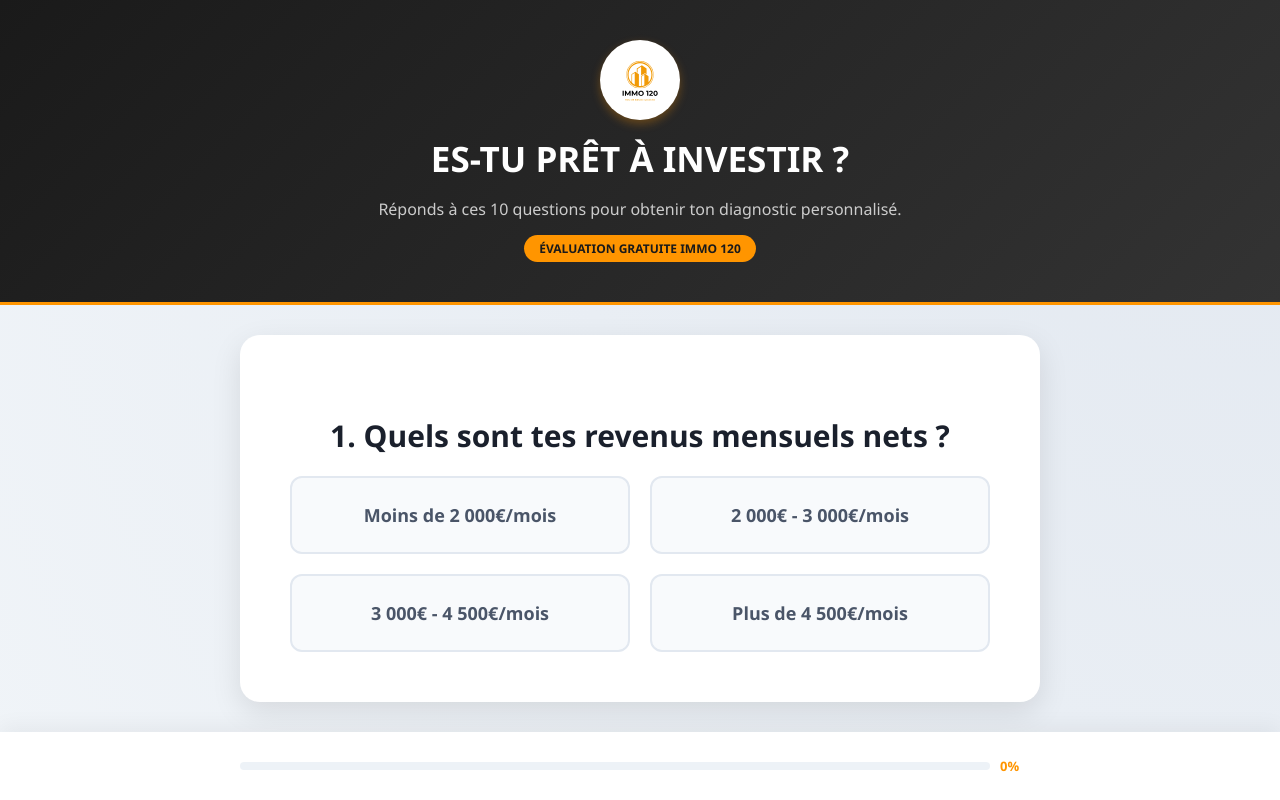
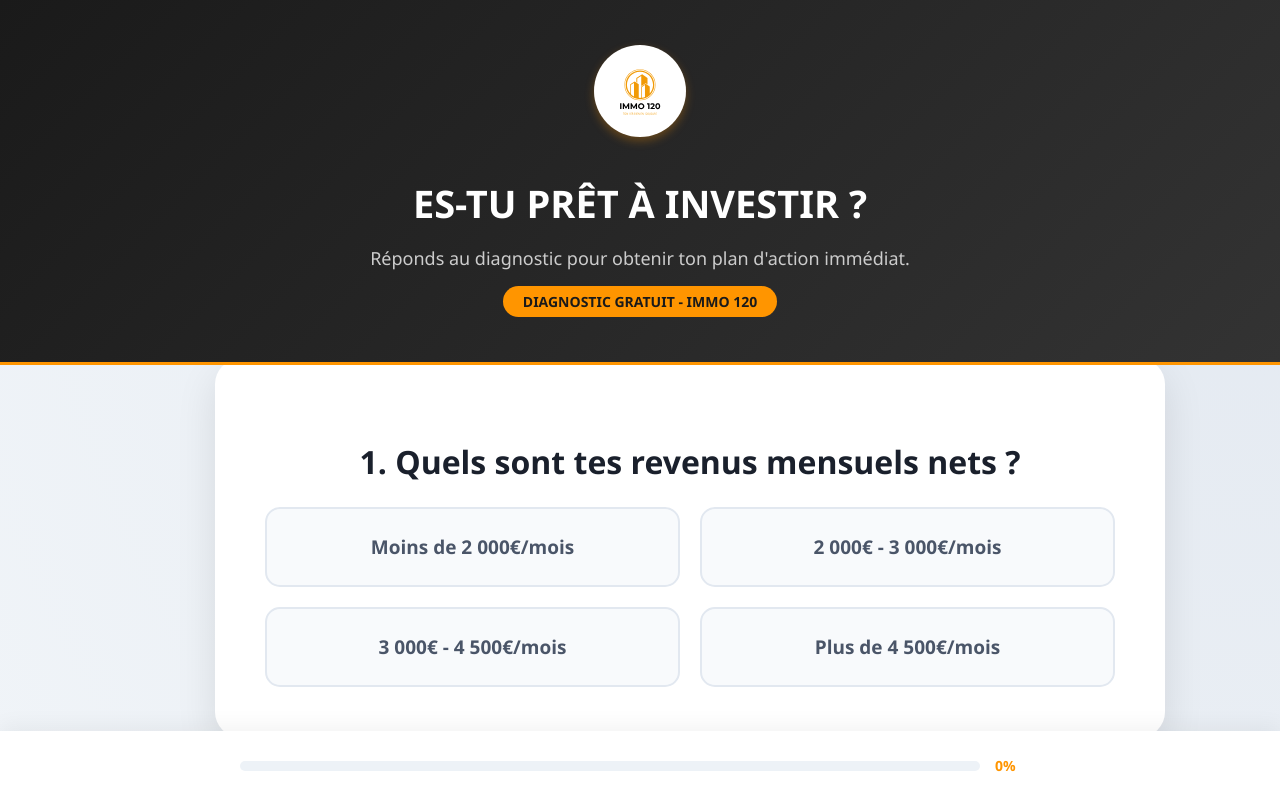
Before and after one commit to Immo120/Quiz-immobilier-, a website: page index.html in a window 1280 px wide. Drawn offline with Linux system fonts and the light colour scheme.

Commit message:
Update index.html

```diff
--- a/index.html
+++ b/index.html
@@ -5,7 +5,7 @@
     <meta name="viewport" content="width=device-width, initial-scale=1.0, maximum-scale=1.0, user-scalable=no">
     <title>Diagnostic Immo 120 - Es-tu prêt ?</title>
     <style>
-        /* Verrouillage de l'écran principal */
+        /* Verrouillage de l'écran principal pour l'aspect "App" */
         html, body {
             margin: 0; padding: 0; height: 100%; width: 100%;
             overflow: hidden;
@@ -22,26 +22,32 @@
         /* --- HEADER ADAPTATIF --- */
         .header {
             background: linear-gradient(135deg, #1a1a1a 0%, #333 100%);
-            padding: 15px 10px; /* Très fin sur mobile par défaut */
+            padding: 20px 15px;
             text-align: center;
             color: white;
             border-bottom: 3px solid #FF9500;
-            flex-shrink: 0; /* Empêche le header de s'écraser */
+            flex-shrink: 0;
         }
 
         .header-content { max-width: 900px; margin: 0 auto; }
 
         .logo {
-            width: 45px; height: 45px; /* Petit logo sur mobile */
+            width: 55px; height: 55px;
             background: white; border-radius: 50%;
             display: inline-flex; align-items: center; justify-content: center;
-            margin-bottom: 5px; padding: 5px;
+            margin-bottom: 8px; padding: 6px;
             box-shadow: 0 4px 10px rgba(255,149,0,0.3);
         }
         .logo img { width: 100%; height: 100%; object-fit: contain; }
 
-        .header h1 { font-size: 18px; font-weight: 800; margin: 0; }
-        .header p, .header-badge { display: none; } /* On cache le surplus sur mobile */
+        .header h1 { font-size: 20px; font-weight: 800; margin-bottom: 5px; text-transform: uppercase; }
+        .header p { font-size: 13px; color: #ccc; margin-bottom: 8px; line-height: 1.3; }
+
+        .header-badge {
+            display: inline-block; background: #FF9500; color: #1a1a1a;
+            padding: 4px 12px; border-radius: 20px; font-size: 11px;
+            font-weight: 900;
+        }
 
         /* --- CONTENEUR CENTRAL --- */
         .quiz-container {
@@ -49,22 +55,21 @@
             display: flex;
             align-items: center;
             justify-content: center;
-            padding: 10px;
-            overflow: hidden; /* Le conteneur reste fixe */
+            padding: 15px;
+            overflow: hidden;
         }
 
-        #quizForm { width: 100%; max-width: 800px; height: 100%; display: flex; align-items: center;}
+        #quizForm { width: 100%; max-width: 850px; }
 
-        /* Carte de question avec scroll interne si besoin */
         .step {
             display: none;
             background: white;
-            padding: 20px;
-            border-radius: 20px;
-            box-shadow: 0 10px 30px rgba(0,0,0,0.1);
+            padding: 25px;
+            border-radius: 25px;
+            box-shadow: 0 15px 40px rgba(0,0,0,0.1);
             width: 100%;
-            max-height: 95%; /* Ne dépasse jamais l'écran */
-            overflow-y: auto; /* Autorise le scroll SEULEMENT ici si les réponses sont trop grandes */
+            max-height: 90vh;
+            overflow-y: auto;
             animation: fadeIn 0.4s ease-out;
         }
         .step.active { display: block; }
@@ -72,20 +77,20 @@
         @keyframes fadeIn { from { opacity: 0; transform: scale(0.98); } to { opacity: 1; transform: scale(1); } }
 
         .question-title {
-            font-size: 19px; font-weight: 800; color: #1a202c;
-            margin-bottom: 20px; text-align: center;
+            font-size: 20px; font-weight: 800; color: #1a202c;
+            margin-bottom: 25px; text-align: center; line-height: 1.3;
         }
 
-        .options-grid { display: grid; grid-template-columns: 1fr; gap: 10px; }
+        .options-grid { display: grid; grid-template-columns: 1fr; gap: 12px; }
 
         .option-card {
             background: #f8fafc; border: 2px solid #e2e8f0;
-            border-radius: 12px; padding: 15px; cursor: pointer;
-            transition: all 0.2s; font-size: 15px; font-weight: 600;
+            border-radius: 15px; padding: 18px; cursor: pointer;
+            transition: all 0.2s; font-size: 16px; font-weight: 600;
             color: #4a5568; text-align: center;
         }
 
-        .option-card:hover { border-color: #FF9500; background: #fffaf0; }
+        .option-card:hover { border-color: #FF9500; background: #fffaf0; transform: translateY(-2px); }
 
         /* --- FOOTER FIXE --- */
         .progress-footer {
@@ -94,28 +99,32 @@
             display: flex; align-items: center; justify-content: center;
             flex-shrink: 0;
         }
-        .progress-wrapper { flex: 1; max-width: 800px; display: flex; align-items: center; gap: 10px; }
-        .progress-bg { flex: 1; height: 8px; background: #edf2f7; border-radius: 10px; overflow: hidden; }
+        .progress-wrapper { flex: 1; max-width: 800px; display: flex; align-items: center; gap: 15px; }
+        .progress-bg { flex: 1; height: 10px; background: #edf2f7; border-radius: 10px; overflow: hidden; }
         .progress-fill { height: 100%; background: linear-gradient(90deg, #FF9500, #FF6B00); width: 0%; transition: width 0.4s ease; }
-        .progress-text { font-weight: 800; color: #FF9500; min-width: 40px; font-size: 13px; }
+        .progress-text { font-weight: 800; color: #FF9500; min-width: 45px; font-size: 14px; }
 
         /* Formulaire final */
-        input { width: 100%; padding: 15px; margin-bottom: 10px; border: 2px solid #e2e8f0; border-radius: 10px; font-size: 16px; }
-        .btn-submit { width: 100%; padding: 18px; background: #1a1a1a; color: white; border: none; border-radius: 10px; font-size: 17px; font-weight: 800; }
+        input { width: 100%; padding: 16px; margin-bottom: 12px; border: 2px solid #e2e8f0; border-radius: 12px; font-size: 16px; }
+        .btn-submit { width: 100%; padding: 18px; background: #1a1a1a; color: white; border: none; border-radius: 12px; font-size: 18px; font-weight: 800; cursor: pointer; }
 
-        /* --- RESPONSIVE ORDINATEUR --- */
+        /* Styles Succès (Repris de ton original) */
+        .profile-badge { display: inline-block; padding: 12px 25px; border-radius: 50px; color: white; font-weight: 800; margin-bottom: 20px; }
+        .profile-pret { background: #10b981; }
+        .profile-presque { background: #f59e0b; }
+        .profile-pas-pret { background: #ef4444; }
+
+        /* --- RESPONSIVE PC --- */
         @media (min-width: 1024px) {
-            .header { padding: 40px 20px; }
-            .header h1 { font-size: 35px; margin-bottom: 10px; }
-            .header p { display: block; font-size: 16px; color: #ccc; margin-bottom: 15px; }
-            .header-badge { display: inline-block; background: #FF9500; color: #1a1a1a; padding: 5px 15px; border-radius: 20px; font-size: 12px; font-weight: 900; }
-            .logo { width: 70px; height: 70px; margin-bottom: 15px; }
-
-            .quiz-container { padding: 40px; }
+            .header { padding: 45px 20px; }
+            .header h1 { font-size: 38px; }
+            .header p { font-size: 18px; margin-bottom: 15px; }
+            .header-badge { font-size: 14px; padding: 6px 20px; }
+            .logo { width: 80px; height: 80px; margin-bottom: 15px; }
             .step { padding: 50px; }
-            .question-title { font-size: 30px; }
+            .question-title { font-size: 32px; }
             .options-grid { grid-template-columns: 1fr 1fr; gap: 20px; }
-            .option-card { padding: 25px; font-size: 18px; }
+            .option-card { padding: 25px; font-size: 19px; }
             .progress-footer { padding: 25px; }
         }
     </style>
@@ -128,8 +137,8 @@
                 <img src="Immo 120_20251031_094012_0000.svg" alt="Logo">
             </div>
             <h1>ES-TU PRÊT À INVESTIR ?</h1>
-            <p>Réponds à ces 10 questions pour obtenir ton diagnostic personnalisé.</p>
-            <div class="header-badge">ÉVALUATION GRATUITE IMMO 120</div>
+            <p>Réponds au diagnostic pour obtenir ton plan d'action immédiat.</p>
+            <div class="header-badge">DIAGNOSTIC GRATUIT - IMMO 120</div>
         </div>
     </div>
 
@@ -198,7 +207,7 @@
             <div class="step" data-step="7">
                 <p class="question-title">7. Tu es actuellement logé(e) ... ?</p>
                 <div class="options-grid">
-                    <div class="option-card" onclick="nextStep('logement', 'fonction')">En logement fonction</div>
+                    <div class="option-card" onclick="nextStep('logement', 'fonction')">Logement fonction</div>
                     <div class="option-card" onclick="nextStep('logement', 'locataire')">Location classique</div>
                     <div class="option-card" onclick="nextStep('logement', 'proprietaire-rp')">Propriétaire RP</div>
                     <div class="option-card" onclick="nextStep('logement', 'proprietaire-invest')">Déjà investisseur</div>
@@ -239,11 +248,11 @@
                     <input type="email" id="email" placeholder="Ton adresse email" required>
                     <input type="tel" id="telephone" placeholder="Ton numéro de téléphone" required>
                     <input type="text" id="instagram" placeholder="Ton pseudo Instagram" required>
-                    <button type="submit" class="btn-submit">OBTENIR MES RÉSULTATS</button>
+                    <button type="submit" class="btn-submit">DÉCOUVRIR MON PROFIL</button>
                 </div>
             </div>
         </form>
-        <div id="successScreen" style="display:none; text-align:center; background:white; padding:30px; border-radius:20px; box-shadow:0 10px 30px rgba(0,0,0,0.1);"></div>
+        <div id="successScreen" style="display:none; width:100%; max-width:600px; margin: 0 auto; background:white; padding:30px; border-radius:25px; box-shadow:0 10px 30px rgba(0,0,0,0.1);"></div>
     </div>
 
     <div class="progress-footer" id="progressWrapper">
@@ -274,7 +283,8 @@
 
         document.getElementById('quizForm').addEventListener('submit', async function(e) {
             e.preventDefault();
-            answers.prenom = document.getElementById('prenom').value;
+            const prenom = document.getElementById('prenom').value;
+            answers.prenom = prenom;
             answers.email = document.getElementById('email').value;
             answers.telephone = document.getElementById('telephone').value;
             answers.instagram = document.getElementById('instagram').value;
@@ -289,9 +299,19 @@
             screen.style.display = 'block';
 
             let html = '';
-            if (profil === 'PRET') html = `<h2 style="color:#10b981">✅ TU ES PRÊT !</h2><p>Félicitations <strong>${answers.prenom}</strong> ! Ton profil est idéal. Check tes emails.</p>`;
-            else if (profil === 'PRESQUE') html = `<h2 style="color:#f59e0b">⚠️ PRESQUE PRÊT</h2><p>Tu y es presque, <strong>${answers.prenom}</strong> ! Ton diagnostic arrive par mail.</p>`;
-            else html = `<h2 style="color:#ef4444">🛑 PAS ENCORE</h2><p>C'est un peu tôt, <strong>${answers.prenom}</strong>. On t'envoie un plan sur 12 mois.</p>`;
+            if (profil === 'PRET') {
+                html = `<div style="text-align:center;"><span class="profile-badge profile-pret">✅ TU ES PRÊT !</span></div>
+                        <p style="text-align:center; font-size:18px;"><strong>Félicitations ${prenom}</strong>,</p>
+                        <p style="text-align:center; font-size:16px; margin-top:15px; line-height:1.6;">Ton profil est idéal. Ton diagnostic et ton plan d'action immédiat t'attendent dans ta boîte mail !</p>`;
+            } else if (profil === 'PRESQUE') {
+                html = `<div style="text-align:center;"><span class="profile-badge profile-presque">⚠️ PRESQUE PRÊT</span></div>
+                        <p style="text-align:center; font-size:18px;"><strong>Bravo ${prenom}</strong>,</p>
+                        <p style="text-align:center; font-size:16px; margin-top:15px; line-height:1.6;">Tu es sur la bonne voie ! Ton diagnostic et ton plan personnalisé t'ont été envoyés par email.</p>`;
+            } else {
+                html = `<div style="text-align:center;"><span class="profile-badge profile-pas-pret">🛑 PAS ENCORE PRÊT</span></div>
+                        <p style="text-align:center; font-size:18px;"><strong>Bonjour ${prenom}</strong>,</p>
+                        <p style="text-align:center; font-size:16px; margin-top:15px; line-height:1.6;">Ce n'est pas encore le moment, mais on va t'aider. Ton plan sur 12-18 mois t'attend par email.</p>`;
+            }
             screen.innerHTML = html;
 
             try {
```
